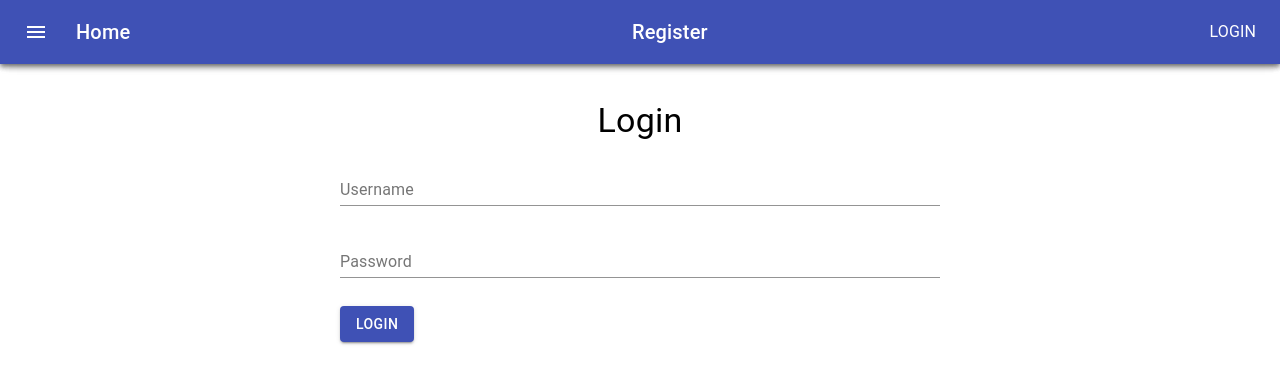
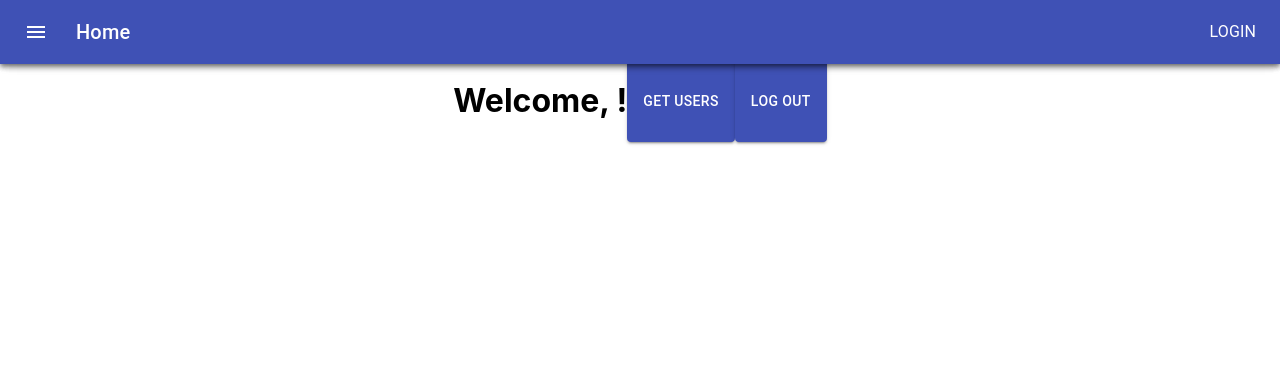
Before and after one commit to 200406-java-react-usf/Korey_Keipe_P1_UI, a React (Create React App) app: page /home in a window 1280 px wide. Before the commit this address led to /login. Shown: the top 384 px of the page. Built offline with nearby package versions, Linux system fonts and the light colour scheme.

Commit message:
adding users and button to users

```diff
--- a/src/components/HomeComponent.tsx
+++ b/src/components/HomeComponent.tsx
@@ -1,13 +1,13 @@
 import React from 'react';
-import { Redirect } from 'react-router-dom';
 import { getUsers, logOut } from '../remote/user-service';
 import { Button, makeStyles } from '@material-ui/core'
 import { User } from '../models/user';
+import { Redirect } from 'react-router-dom';
 
 interface IHomeProps {
 	username: string;
 	authUser: User;
-    setAuthUser: (user: User) => void;
+	setAuthUser: (user: User) => void;
 }
 
 const useStyles = makeStyles({
@@ -34,15 +34,19 @@ const HomeComponent = (props: IHomeProps) => {
 		console.log('Logged out');
 
 	}
+
 	return (
-		!props.username ?
-		<Redirect to="/login" /> :
+		// !props.username ?
+		// <Redirect to="/login" /> :
 		<>
 			<div className={classes.Container}>
 				<h1> Welcome, {props.username}!</h1>
 					<br/><br/>
-					<Button onClick={getUsers} variant="contained" color="primary" size="medium">Get Users</Button>
+						<Button onClick={() => <Redirect to={"/users"} />} variant="contained" color="primary" size="medium">Get Users</Button>
 					<br/><br/>
+					<p>
+
+					</p>
 					<Button onClick={logout} variant="contained" color="primary" size="medium">Log Out</Button>
 			</div>
 		</>
--- a/src/components/LoginComponent.tsx
+++ b/src/components/LoginComponent.tsx
@@ -59,7 +59,7 @@ function LoginComponent(props: ILoginProps) {
 
     return (
         props.authUser ?
-        <Redirect to="/home" /> :
+        <Redirect to="/users" /> :
         <>
             <div className={classes.loginContainer}>
                 <form className={classes.loginForm}>
--- a/src/components/NavBarComponent.tsx
+++ b/src/components/NavBarComponent.tsx
@@ -6,7 +6,6 @@ import {
 	AppBar,
 	Toolbar,
 	IconButton,
-	Button,
 } from '@material-ui/core';
 import MenuIcon from '@material-ui/icons/Menu';
 import { Link } from 'react-router-dom';
@@ -45,18 +44,24 @@ const NavbarComponent = (props: INavbarProps) => {
 					<MenuIcon />
 					</IconButton>
 					<Typography variant="h6" className={classes.title}>
-					<Link to="/home" className={classes.link}>Home</Link>
+						<Link to="/home" className={classes.link}>Home</Link>
 					</Typography>
 					<Typography variant="h6" className={classes.title}>
-						<Link to="/register" className={classes.link}>Register</Link>
+						{ props.authUser ? <Link to="/admin" className={classes.link}>Amin</Link> :	<></> }
+					</Typography>
+					<Typography variant="h6" className={classes.title}>
+						{ props.authUser ? <Link to="/register" className={classes.link}>Register</Link> :	<></> }
 					</Typography>
 					<Typography>
-						<Link to="/login" className={classes.link}> LOGIN </Link>
-						{/* <Link to="/home" className={classes.link}> LOGOUT</Link> */}
+						{ props.authUser
+							?
+							<Link to="/home" className={classes.link}> LOGOUT</Link>
+						 	:
+							<Link to="/login" className={classes.link}> LOGIN </Link>
+						}
 					</Typography>
 				</Toolbar>
 			</AppBar>
-
 		</>
 	)
 }
```
